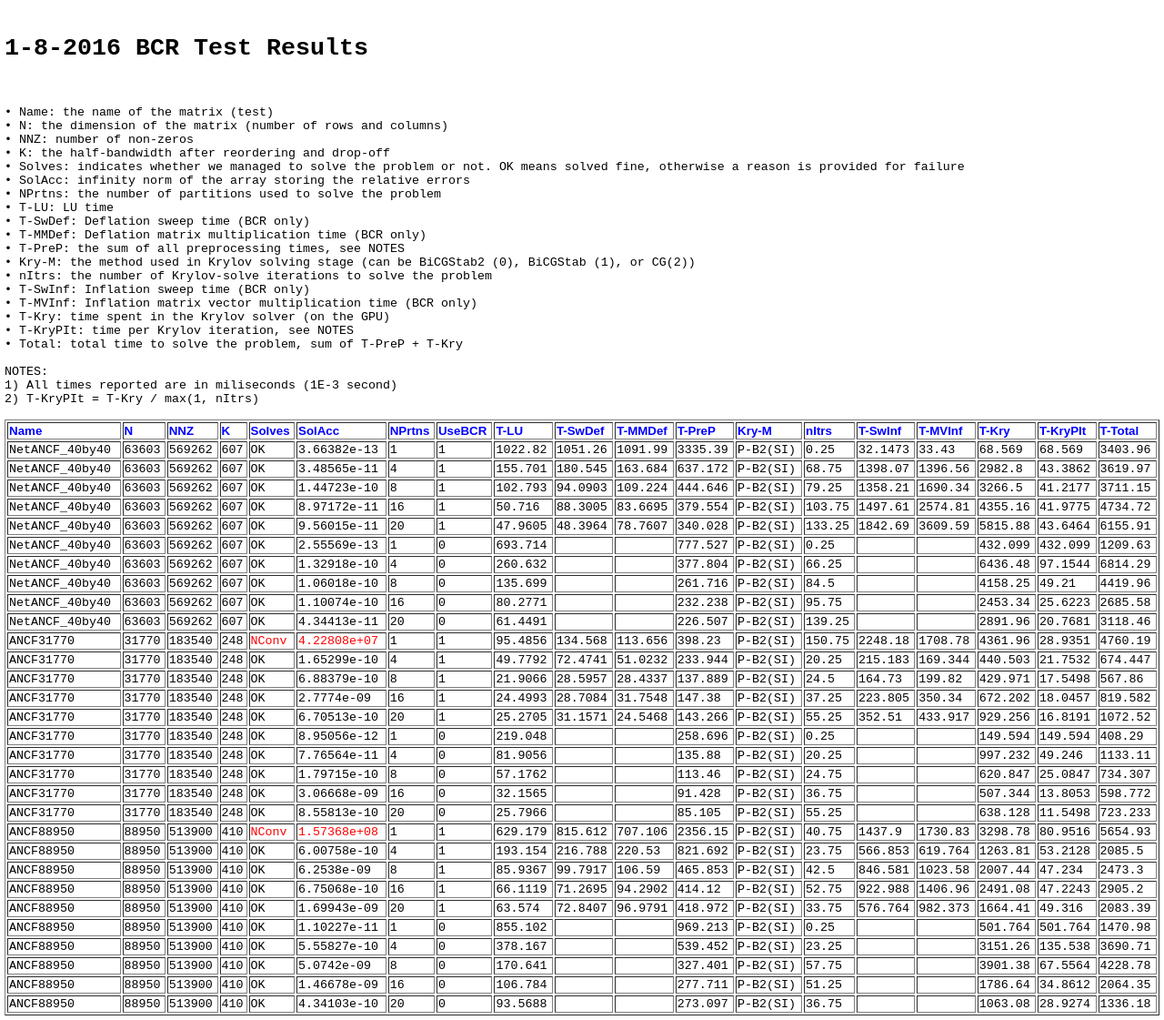
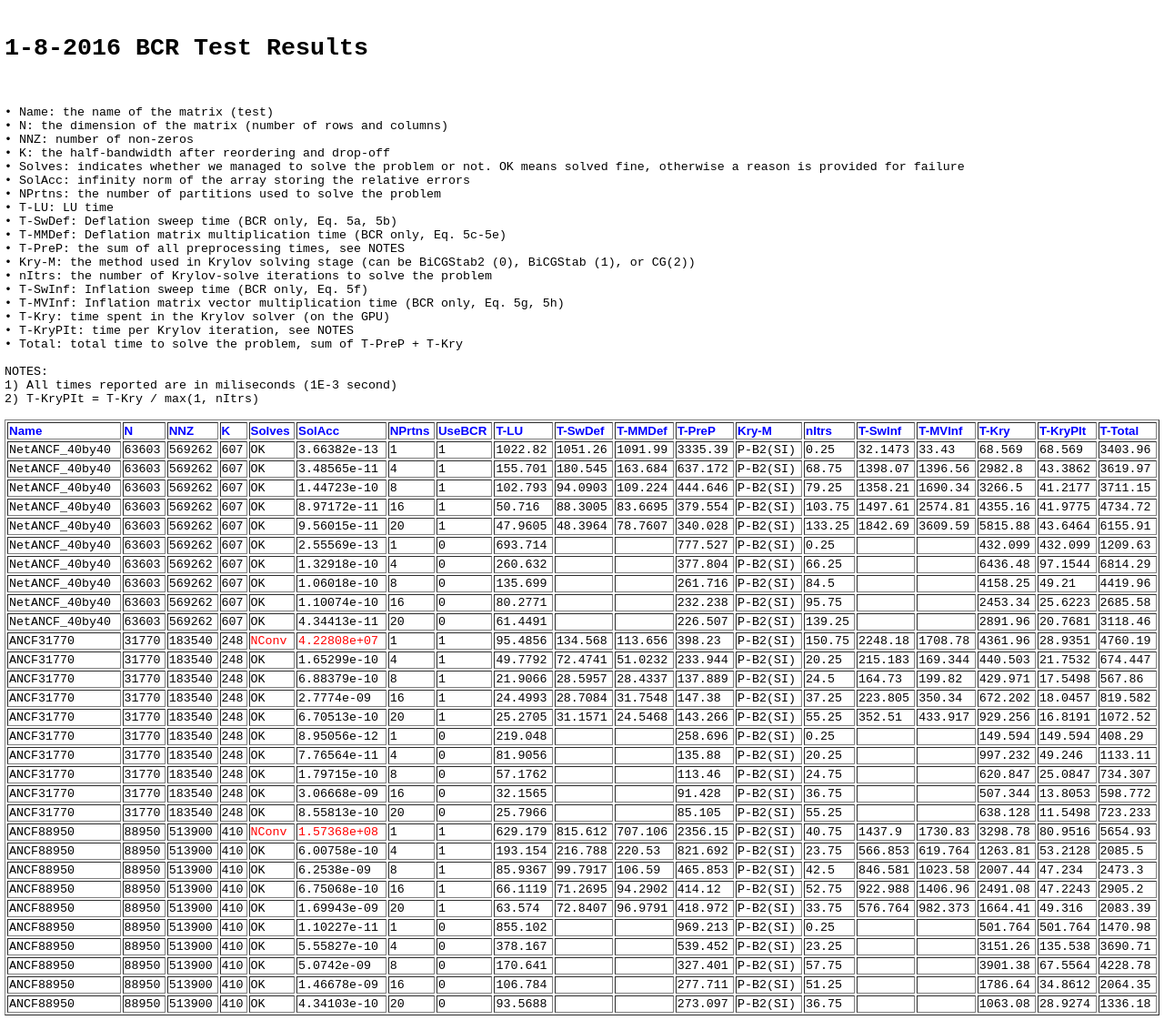
Before and after one commit to spikegpu/spikegpu.github.io, a Jekyll site: the page nightly_build/20160108_BCR_results.html, which Jekyll copies as it is, in a window 1280 px wide. Shown: the whole page at 91% size. Built offline with Jekyll 4.4.1, drawn with Linux system fonts in a browser that asks for light colours.

Commit message:
Add Eq. number

```diff
--- a/nightly_build/20160108_BCR_results.html
+++ b/nightly_build/20160108_BCR_results.html
@@ -150,9 +150,9 @@ text-align: center;
 
 &bull; T-LU: LU time <br>
 
-&bull; T-SwDef: Deflation sweep time (BCR only) <br>
-
-&bull; T-MMDef: Deflation matrix multiplication time (BCR only) <br>
+&bull; T-SwDef: Deflation sweep time (BCR only, Eq. 5a, 5b) <br>
+
+&bull; T-MMDef: Deflation matrix multiplication time (BCR only, Eq. 5c-5e) <br>
 
 &bull; T-PreP: the sum of all preprocessing times, see NOTES <br>
 
@@ -160,9 +160,9 @@ text-align: center;
 
 &bull; nItrs: the number of Krylov-solve iterations to solve the problem <br>
 
-&bull; T-SwInf: Inflation sweep time (BCR only) <br>
-
-&bull; T-MVInf: Inflation matrix vector multiplication time (BCR only) <br>
+&bull; T-SwInf: Inflation sweep time (BCR only, Eq. 5f) <br>
+
+&bull; T-MVInf: Inflation matrix vector multiplication time (BCR only, Eq. 5g, 5h) <br>
 
 &bull; T-Kry: time spent in the Krylov solver (on the GPU) <br>
 
```
